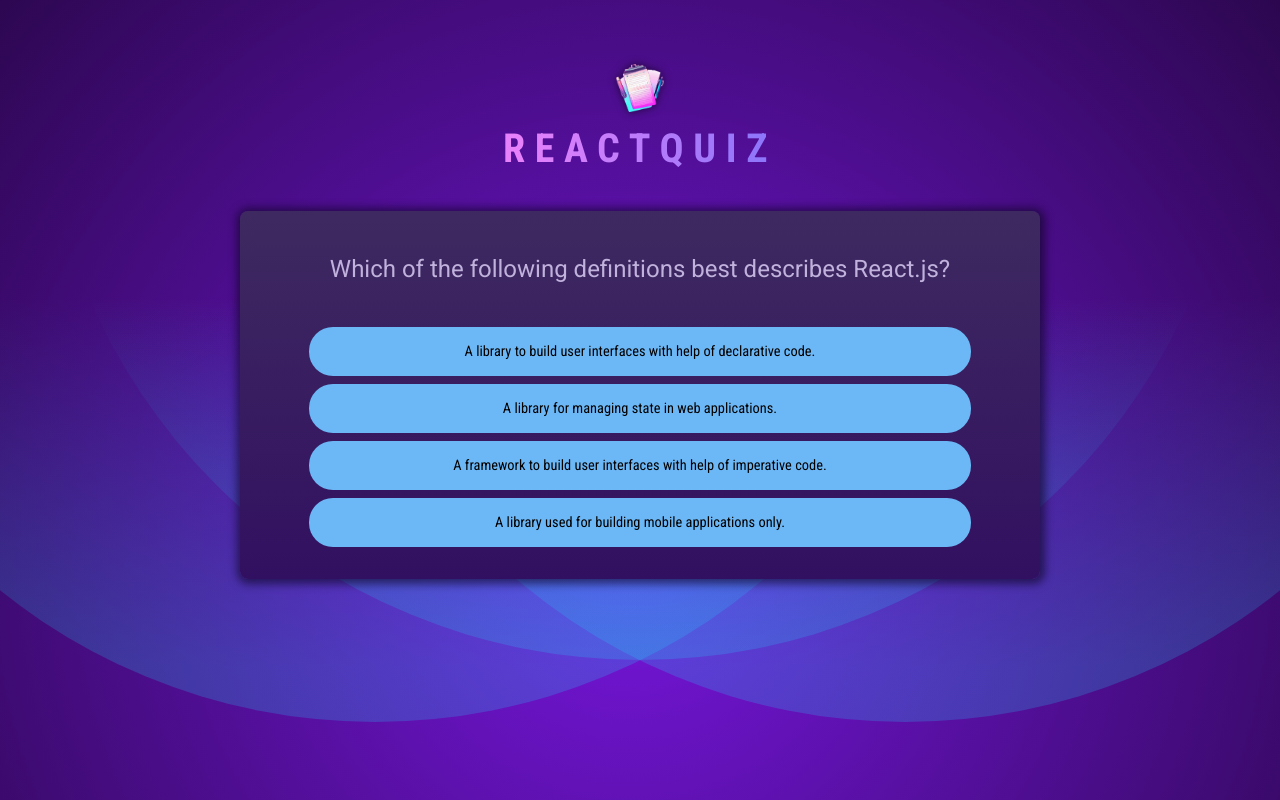
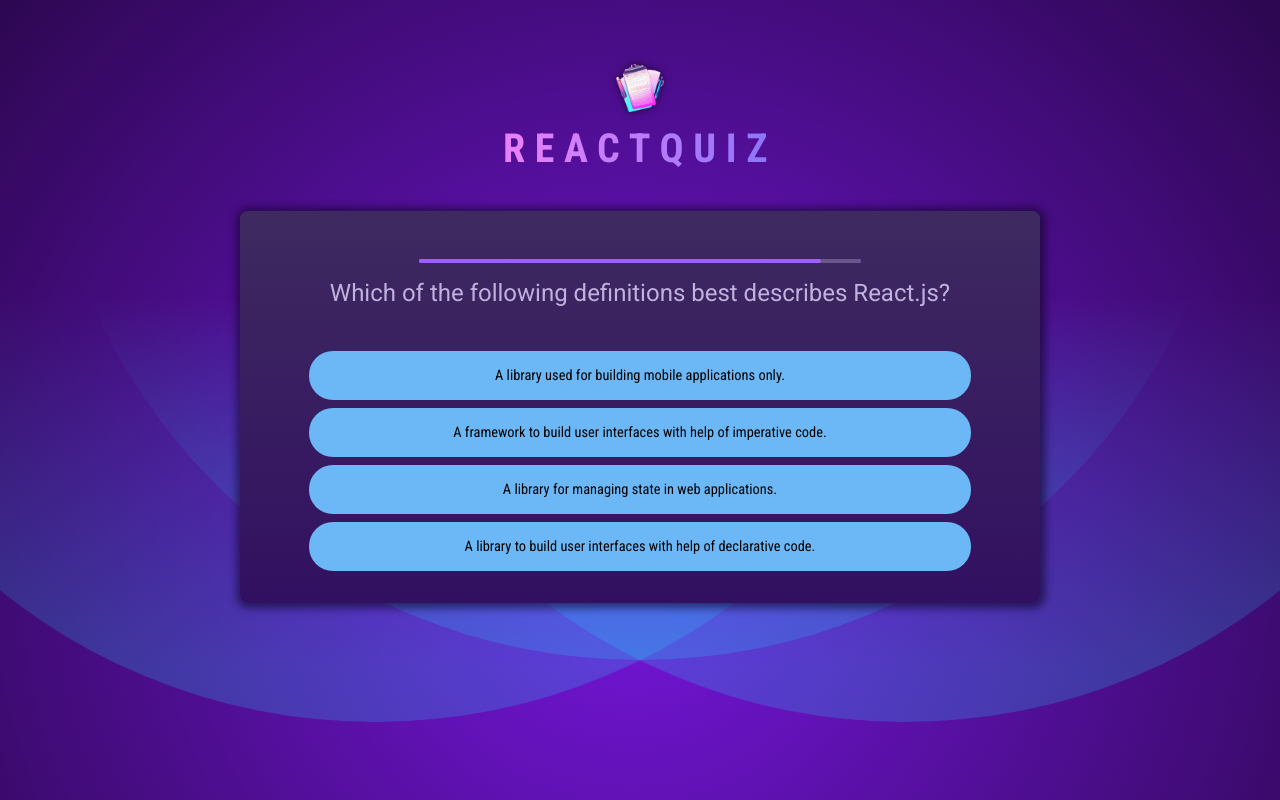
Before and after one commit to vulchivijay/react-quiz-app, a React (Vite) app: page / in a window 1280 px wide. Built offline with nearby package versions, Linux system fonts and the light colour scheme.

Commit message:
quiz application with contextAPI

```diff
--- a/src/App.jsx
+++ b/src/App.jsx
@@ -1,22 +1,13 @@
-import { useState } from 'react';
-import Quiz from './util/questions';
+import QuizContextProvider from './context/QuizContext';
 import Header from "./components/Header";
-import QuizBoard from "./components/QuizBoard";
-import Summary from "./components/Summary";
+import QuizBoard from './components/QuizBoard';
 
 function App() {
-  const [startQuiz, setStartQuiz] = useState(false);
-
-  const handleStartQuiz = () => {
-    // console.log('handle start quiz!');
-    setStartQuiz(true);
-  }
-
   return (
-    <>
-      <Header startQuizBtn={handleStartQuiz} isBtnVisible={startQuiz} />
+    <QuizContextProvider>
+      <Header />
       <QuizBoard />
-    </>
+    </QuizContextProvider>
   )
 }
 
--- a/src/components/Answers.jsx
+++ b/src/components/Answers.jsx
@@ -1,5 +1,40 @@
-import Button from "./Button";
+import { useRef } from "react"
 
-export default function Answers({ answers }) {
-  return answers && answers.map((answer, index) => <Button key={index}>{answer}</Button>)
+export default function Answers({ answers, selectedAns }) {
+  // console.log('<Answers> component rendered', answers);
+  const shuffleAnswers = useRef();
+  shuffleAnswers.current = [...answers];
+  shuffleAnswers?.current.sort(() => Math.random() - 0.5);
+
+  return (<ul id='answers'>
+    {shuffleAnswers.current && shuffleAnswers.current.map((answer, index) => {
+      return (<li key={index} className='answer'>
+      <button onClick={() => selectedAns(answer)}>{ answer }</button>
+    </li>)
+    })}
+  </ul>);
 }
+
+
+
+// import { useRef } from "react";
+// import Button from "./Button";
+
+// export default function Answers({ classes, answers, selectedAnswer, handleSelectedAnswer }) {
+//   const shuffleAnswers = useRef()
+
+//   if (!shuffleAnswers.current) {
+//     shuffleAnswers.current = [...answers];
+//     shuffleAnswers?.current.sort(() => Math.random() - 0.5);
+//   }
+
+//   return (<ul id='answers'>
+//     {shuffleAnswers.current && shuffleAnswers.current.map(answer => {
+//       return (<li key={answer} className='answer'>
+//       <button
+//         onClick={ () => handleSelectedAnswer(answer) }
+//         className={classes} >{answer}</button>
+//     </li>)
+//     })}
+//   </ul>)
+// }
--- a/src/components/Header.jsx
+++ b/src/components/Header.jsx
@@ -1,13 +1,11 @@
 import Logo from './../assets/quiz-logo.png'
-import Button from './Button';
 
-export default function Header({ startQuizBtn, isBtnVisible }) {
+export default function Header() {
 
   return (
     <header>
-      <img src={Logo} alt='logo' />
+      <img src={Logo} alt='react quiz' />
       <h1>ReactQuiz</h1>
-      {/* {!isBtnVisible && <Button buttonAction={startQuizBtn}>Start Quiz</Button>} */}
     </header>
   );
 }
--- a/src/components/Question.jsx
+++ b/src/components/Question.jsx
@@ -1,8 +1,7 @@
-
-export default function Question({ question, questionId }) {
+export default function Question({ text }) {
   return (
     <>
+      <h2>{ text }</h2>
     </>
-
   );
-};
+}
--- /dev/null
+++ b/src/components/QuestionTimer.jsx
@@ -0,0 +1,44 @@
+import { useEffect, useState } from "react"
+
+export default function QuestionTimer({ timeout, onTimeOut }) {
+  // console.log('<QuestionTimer> rendered');
+  const [remainingTime, setRemainingTime] = useState(timeout);
+  useEffect(() => {
+    const timer = setTimeout(onTimeOut, timeout);
+    return () => clearTimeout(timer);
+  }, [timeout, onTimeOut]);
+
+  useEffect(() => {
+    const interval = setInterval(() => {
+      setRemainingTime(prevTime => prevTime - 100);
+    }, 100);
+    return () => clearInterval(interval);
+  }, [remainingTime]);
+
+  return (
+    <progress id='question-time' value={remainingTime} max={timeout} />
+  )
+}
+
+
+// import { useEffect, useState } from "react";
+
+// export default function QuestionTimer({ timeout, onTimeOut }) {
+//   const [remainingTime, setRemainingTime] = useState(timeout);
+
+//   useEffect(() => {
+//     const timer = setTimeout(onTimeOut, timeout);
+//     return () => clearTimeout(timer);
+//   }, [timeout, onTimeOut]);
+
+//   useEffect(() => {
+//     const interval = setInterval(() => {
+//       setRemainingTime(prevTime => prevTime - 100);
+//     }, 100);
+//     return () => clearInterval(interval);
+//   }, [remainingTime]);
+
+//   return (
+//     <progress id='question-time' value={remainingTime} max={timeout} />
+//   )
+// }
--- a/src/components/QuizBoard.jsx
+++ b/src/components/QuizBoard.jsx
@@ -1,30 +1,84 @@
-import { useEffect, useState } from 'react';
-import Quiz from '../util/questions';
-// import ProgressBar from './ProgressBar';
+import { QuizContext } from "../context/QuizContext";
+import { useContext } from "react";
+
+import Question from "./Question";
+import QuestionTimer from "./QuestionTimer";
+import Answers from "./Answers";
+import SummaryBoard from "./Summary";
+
+const TIMER = 1000 * 60; // 60 seconds
 
 export default function QuizBoard() {
-  // console.log('<quiz board> component!');
-  const [activeQuestionIndex, setActiveQuestionIndex] = useState(0);
-  const [userAnswers, setUserAnswers] = useState([]);
-  const shuffleAnswers = [...Quiz[activeQuestionIndex].answers];
-  shuffleAnswers.sort(() => Math.round() - 0.5);
+  const Context = useContext(QuizContext);
+  const { quizData: Quiz } = Context;
+  const { currentQuestionIndex: currentQuestionIndex } = Context;
+  const { handleSelectedAnswer } = Context;
+  const { handleSkipAnswer } = Context;
+  const { quizCompleted } = Context;
 
-  const handleSelectedAnswer = (selectedAnswer) => {
-    setUserAnswers(prevAnswer => {
-      return [...prevAnswer, selectedAnswer];
-    })
+  if (quizCompleted) {
+    return <SummaryBoard />;
   }
 
-  return (
-    <div id='quiz'>
-      <div id='question'>
-        <h2>{Quiz[activeQuestionIndex].text}</h2>
-        <ul id='answers'>
-          {shuffleAnswers.map(answer => <li key={answer} className='answer'>
-            <button onClick={() => handleSelectedAnswer(answer)}>{answer}</button>
-          </li>)}
-        </ul>
-      </div>
+  return <div id='quiz'>
+    <div id="question">
+      <QuestionTimer key={currentQuestionIndex} timeout={TIMER} onTimeOut={handleSkipAnswer} />
+      <Question text={Quiz[currentQuestionIndex].text} />
+      <Answers answers={Quiz[currentQuestionIndex].answers} selectedAns={handleSelectedAnswer} />
     </div>
-  )
+  </div>;
 }
+
+
+// import { useCallback, useState } from 'react';
+// import QuestionTimer from './QuestionTimer';
+// import Question from './Question';
+// import Summary from './Summary';
+// const TIMER = 30000;
+
+// export default function QuizBoard({ Quiz }) {
+//   // console.log('<quiz board> component!');\
+//   const [answerStatus, setAnswerStatus] = useState(null);
+//   const [userAnswers, setUserAnswers] = useState([]);
+
+//   const activeQuestionIndex =
+//     answerStatus === null ? userAnswers.length : userAnswers.length - 1;
+//   const quizCompleted = userAnswers.length === Quiz.length;
+
+//   const handleSelectedAnswer = useCallback(selectedAnswer => {
+//     // setAnswerStatus('answered');
+//     setUserAnswers(prevAnswer => {
+//       return [...prevAnswer, selectedAnswer];
+//     });
+//     setTimeout(() => {
+//       setAnswerStatus(selectedAnswer === Quiz[activeQuestionIndex].answers[0] ? 'correct' : selectedAnswer === null ? 'skipped' : 'wrong');
+//       setTimeout(() => { setAnswerStatus(null)}, 2000);
+//     }, 1000);
+//   }, [activeQuestionIndex]);
+
+//   const handleSkipAnswer = useCallback(() => {
+//     handleSelectedAnswer(null)
+//   }, [handleSelectedAnswer]);
+
+//   return (
+//     <>
+//       { !quizCompleted &&
+//         <div id='quiz'>
+//           <div id='question'>
+//             <QuestionTimer
+//               key={activeQuestionIndex}
+//               timer={TIMER}
+//               onTimeOut={handleSkipAnswer} />
+//             <Question
+//               key={activeQuestionIndex}
+//               classes={answerStatus}
+//               text={Quiz[activeQuestionIndex].text}
+//               answers={Quiz[activeQuestionIndex].answers}
+//               selectedAnswer={userAnswers[userAnswers.length - 1]}
+//               handleSelectedAnswer={handleSelectedAnswer} />
+//           </div>
+//         </div> }
+//       { quizCompleted && <Summary Quiz={Quiz} userAnswers={userAnswers} /> }
+//     </>
+//   )
+// }
--- a/src/components/Summary.jsx
+++ b/src/components/Summary.jsx
@@ -1,11 +1,11 @@
-import ResultIcon from './../assets/quiz-complete.png'
+import QuizCompleted from './../assets/quiz-complete.png'
 
-export default function Summary() {
+export default function SummaryBoard() {
   return (
     <div id='summary'>
-      <img src={ResultIcon} alt='Result Icon' />
-      <h2>Title</h2>
-      <ol>
+      <img src={QuizCompleted} alt='Quiz Completed' />
+      <h2>Quiz Complete</h2>
+      {/* <ol>
         <li>li 1</li>
         <li>li 2</li>
       </ol>
@@ -18,7 +18,7 @@
         <p></p>
         <div className='number'>Number</div>
         <div className='text'>Text</div>
-      </div>
+      </div> */}
     </div>
   )
 }
--- /dev/null
+++ b/src/context/QuizContext.jsx
@@ -0,0 +1,75 @@
+import { createContext, useReducer } from "react";
+import Quiz from '../util/questions';
+
+export const QuizContext = createContext({
+  currentQuestionIndex: 0,
+  userAnswers: [],
+  answerStatus: null,
+  handleSelectedAnswer: () => {},
+  handleSkipAnswer: () => {},
+  quizCompleted: false,
+  quizData: Quiz,
+});
+
+function QuizReducer(state, action) {
+  if (action.type === 'SELECTED_ANSWER') {
+    const updatedAnswers = [...state.userAnswers];
+    updatedAnswers.push(action.payload);
+    return {
+      ...state,
+      userAnswers: updatedAnswers,
+      answerStatus: action.payload === Quiz[state.currentQuestionIndex].answers[0] ? 'correct' : action.payload === null ? 'skipped' : 'wrong',
+      currentQuestionIndex: state.currentQuestionIndex + 1,
+      quizCompleted: updatedAnswers.length === Quiz.length,
+    };
+  }
+  if (action.type === 'SKIPPED_ANSWER') {
+    const updatedAnswers = [...state.userAnswers];
+    updatedAnswers.push(action.payload);
+    return {
+      ...state,
+      userAnswers: updatedAnswers,
+      answerStatus: 'skipped',
+      currentQuestionIndex: state.currentQuestionIndex + 1,
+      quizCompleted: updatedAnswers.length === Quiz.length,
+    };
+  }
+  return state;
+}
+
+export default function QuizContextProvider({ children }) {
+  const [questionState, questionDispatch] = useReducer(QuizReducer, {
+    currentQuestionIndex: 0,
+    userAnswers: [],
+    answerStatus: null,
+    quizCompleted: false,
+  });
+
+  function handleSelectedAnswer(answer) {
+    questionDispatch({
+      type: 'SELECTED_ANSWER',
+      payload: answer,
+    });
+  };
+
+  function handleSkipAnswer() {
+    questionDispatch({
+      type: 'SKIPPED_ANSWER',
+      payload: null,
+    });
+  };
+
+  const ctxValue = {
+    currentQuestionIndex: questionState.currentQuestionIndex,
+    userAnswers: questionState.userAnswers,
+    answerStatus: questionState.answerStatus,
+    handleSelectedAnswer: handleSelectedAnswer,
+    handleSkipAnswer: handleSkipAnswer,
+    quizCompleted: questionState.quizCompleted,
+    quizData: Quiz,
+  }
+
+  return <QuizContext.Provider value={ctxValue}>
+    {children}
+  </QuizContext.Provider>;
+}
```
Also changed, not shown: src/components/ProgressBar.jsx (+1 -8 lines), src/components/TimeLapse.jsx (deleted).
